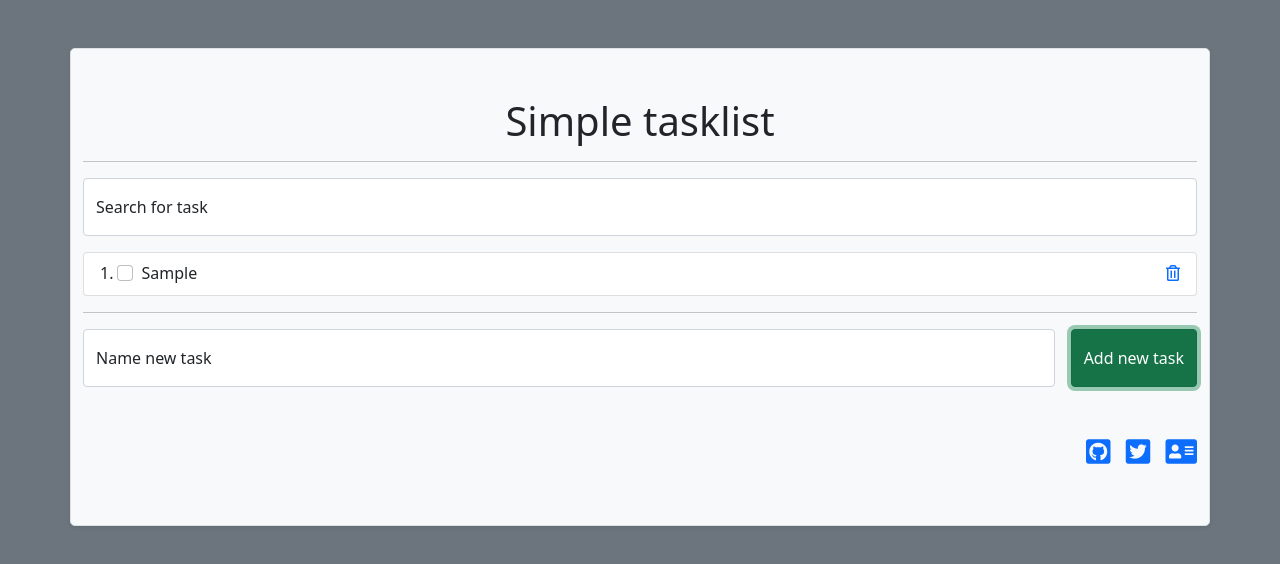
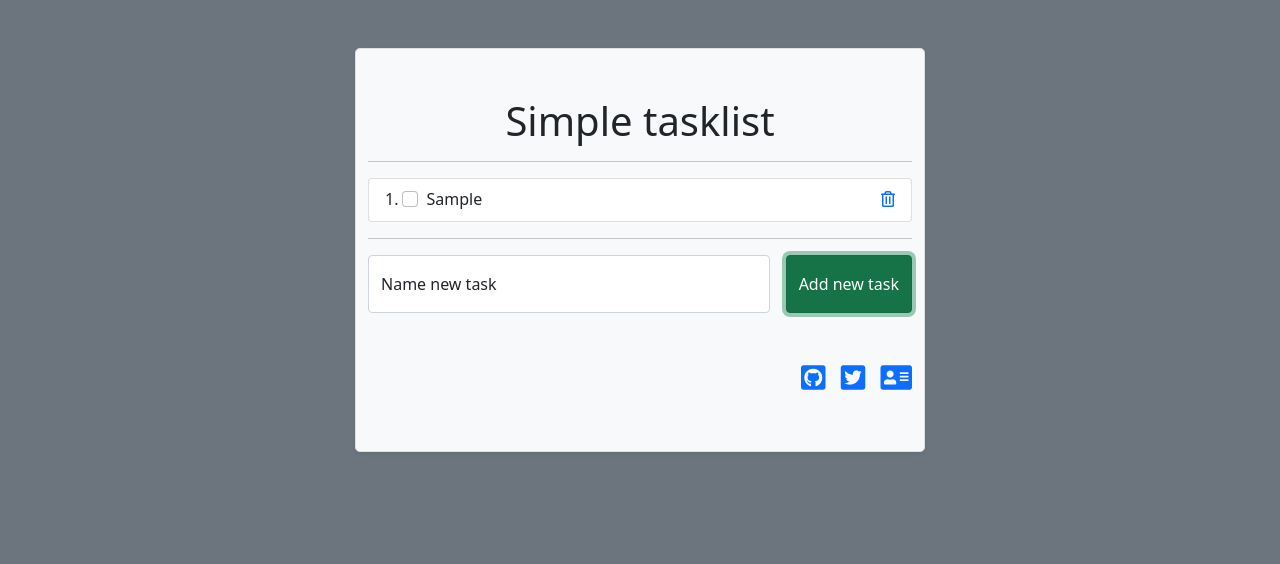
Before and after one commit to ynn1k/simple-js-tasklist, a website built with Parcel: page src/index.html in a window 1280 px wide. Both pictures are taken after typing "Sample" into the empty fields and a click on the input "Add new task". Built offline with nearby package versions, Linux system fonts and the light colour scheme.

Commit message:
fix duplicate tasknames bug #2; refactoring

```diff
--- a/src/index.html
+++ b/src/index.html
@@ -11,12 +11,12 @@
 </head>
 <body class="bg-secondary">
     <div class="container">
-        <div class="row">
-            <div class="col-12 shadow-sm my-5 py-5 bg-light border rounded-3">
+        <div class="row justify-content-center">
+            <div class="col-12 col-md-8 col-lg-6 shadow-sm my-5 py-5 bg-light border rounded-3">
                 <h1 class="text-center">Simple tasklist</h1>
                 <hr>
 
-                <div class="form-floating">
+                <div class="form-floating filter-wrapper">
                     <input type="text" name="filter" id="filter" class="form-control" placeholder="filter">
                     <label for="filter">Search for task</label>
                 </div>
--- a/src/js/script.js
+++ b/src/js/script.js
@@ -6,107 +6,98 @@ const filter = document.querySelector("#filter");
 const taskInput = document.querySelector("#task");
 
 //app vars
-let tasks = [];
-let completed = [];
+let tasks = JSON.parse(localStorage.getItem('tasks')) || [];
 
 class Tasklist {
     static init() {
-        if(localStorage.getItem('tasks') !== null) {
-            tasks = JSON.parse(localStorage.getItem('tasks'));
+        tasks.forEach(task => Tasklist.renderTask(task));
+
+        Tasklist.filter();//TODO: ???
     }
 
-        if(localStorage.getItem('completed') !== null) {
-            completed = JSON.parse(localStorage.getItem('completed'));
+    /**
+     * reders a single task to the bottom
+     * @param {object} task
+     */
+    static renderTask(task) {
+        let checked
+
+        if(task.status === 'completed') {
+            checked = 'checked'
+        } else {
+            checked = 'pending'
         }
 
-        tasks.forEach(function(task){
-            Tasklist.renderTask(task)
-        });
-
-        Tasklist.filter();
-    }
-
-    static renderTask(task) {
-        let checked;
-        if(completed.indexOf(task) > -1){checked = "checked"}
-        const markup = `
-                <li class="d-flex list-group-item list-group-item-action task">
+        const html = `
+            <li class="d-flex list-group-item list-group-item-action task" data-id="${task.date}">
                 <div class="form-check ms-1">
-                        <input type="checkbox" ${checked} class="form-check-input" id="${task}">
-                        <label class="form-check-label" for="${task}">${task}</label>
+                    <input type="checkbox" ${checked} class="form-check-input" id="task_${task.date}">
+                    <label class="form-check-label" for="task_${task.date}">${task.name}</label>
                 </div>
                 <a href="#" class="ms-auto delete-task">
                     <i class="far fa-trash-alt"></i>
                 </a>
             </li>`;
-        const frag = document.createRange().createContextualFragment(markup.trim());
-        tasklist.appendChild(frag);
+
+        let doc = new DOMParser().parseFromString(html.trim(), 'text/html')
+        let taskNode = doc.body.querySelector('li');
+        tasklist.appendChild(taskNode);
     }
 
-    static add(e) {
-        e.preventDefault();
+    static add(event) {
+        event.preventDefault();
+        let taskName = taskInput.value.trim();
 
-        if(taskInput.value === "") {
-            alert("No task name given.");
-        } else {
-            tasks.push(taskInput.value);
-            Tasklist.renderTask(taskInput.value);
-            taskInput.value = "";
-            Tasklist.store(tasks);
+        if(taskName.length) {
+            let task = {
+                name: taskName,
+                status: 'pending',
+                date: new Date().getTime(),
+                order: '',
+            }
+
+            tasks.push(task);
+            Tasklist.renderTask(task);
+
+            form.reset();
+            localStorage.setItem('tasks', JSON.stringify(tasks));
+
             Tasklist.filter();
         }
     }
 
-    static remove(e) {
-        if(e.target.parentElement.classList.contains('delete-task')){
-            e.preventDefault();
-            if(confirm('Delete task: ' + e.target.parentElement.parentElement.textContent.trim())) {
-                tasks.forEach(function (task, i) {
-                    if(e.target.parentElement.parentElement.textContent.trim() === task) {
-                        e.target.parentElement.parentElement.remove();
-                        tasks.splice(i, 1);
-                    }
-                });
-                Tasklist.store();
+    static remove(event) {
+        if(event.target.parentElement.classList.contains('delete-task')){
+            event.preventDefault();
+            if(confirm('Delete task: ' + event.target.parentElement.parentElement.textContent.trim())) {
+                let date = parseInt(event.target.offsetParent.dataset.id)
+                tasks = tasks.filter(task => task.date !== date)
+                event.target.offsetParent.remove()
+
+                localStorage.setItem('tasks', JSON.stringify(tasks));
                 Tasklist.filter();
             }
         }
     }
 
-    static complete(e) {
-        if(e.target.parentElement.classList.contains('form-check')){
-            if(completed.includes(e.target.parentElement.parentElement.textContent.trim())) {
-                completed.forEach(function (task, i) {
-                    if(e.target.parentElement.parentElement.textContent.trim() === task) {
-                        completed.splice(i, 1);
+    static complete(event) {
+        if(event.target.parentElement.classList.contains('form-check')){
+            let date = parseInt(event.target.offsetParent.dataset.id)
+            tasks.find(task => task.date === date).status = 'completed';
+            localStorage.setItem('tasks', JSON.stringify(tasks));
         }
-                });
-            } else {
-                completed.push(e.target.parentElement.parentElement.textContent.trim());
-            }
-            Tasklist.store();
-        }
-    }
-
-    static store() {
-        localStorage.setItem('tasks', JSON.stringify(tasks));
-        localStorage.setItem('completed', JSON.stringify(completed));
     }
 
     static deleteAll() {
         if(confirm('This will delete ALL tasks')) {
-            while (tasklist.firstChild) {
-                tasklist.removeChild(tasklist.firstChild);
-            }
+            tasklist.innerHTML = ''
             localStorage.removeItem('tasks');
-            localStorage.removeItem('completed');
-            tasks = [];
-            Tasklist.init();
+            window.location.reload()
         }
     }
 
-    static filter(e) {
-        if(tasks.length > 1) {
+    static filter(event) {
+        if(tasks.length > 2) {
             document.querySelector('.clear-tasks').style.display = 'inline-block';
             document.querySelector('.filter-wrapper').style.display = 'block';
         } else {
@@ -114,8 +105,8 @@ class Tasklist {
             document.querySelector('.filter-wrapper').style.display = 'none';
         }
 
-        if(e){
-            const text = e.target.value.toLowerCase();
+        if(event){
+            const text = event.target.value.toLowerCase();
             document.querySelectorAll(".task").forEach(function(task){
                 if(task.querySelector(".form-check-label").textContent.toLowerCase().trim().indexOf(text) !== -1) {
                     task.setAttribute( 'style', "display: flex !important");
@@ -134,9 +125,3 @@ tasklist.addEventListener("click", Tasklist.remove);
 tasklist.addEventListener("mouseup", Tasklist.complete);
 clearTasks.addEventListener("click", Tasklist.deleteAll);
 filter.addEventListener("keyup", Tasklist.filter);
-
-if (module.hot) {
-    module.hot.dispose(function () {
-        window.location.reload();
-    });
-}
```
Lines whose indentation alone changed are shown as unchanged.
